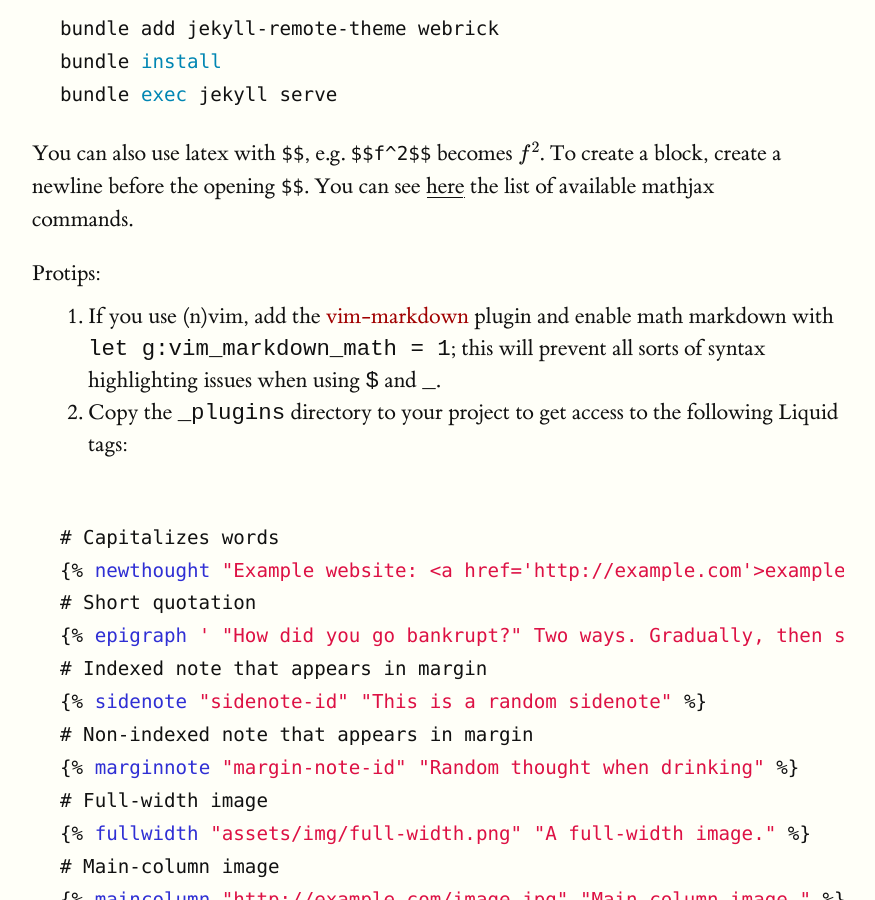
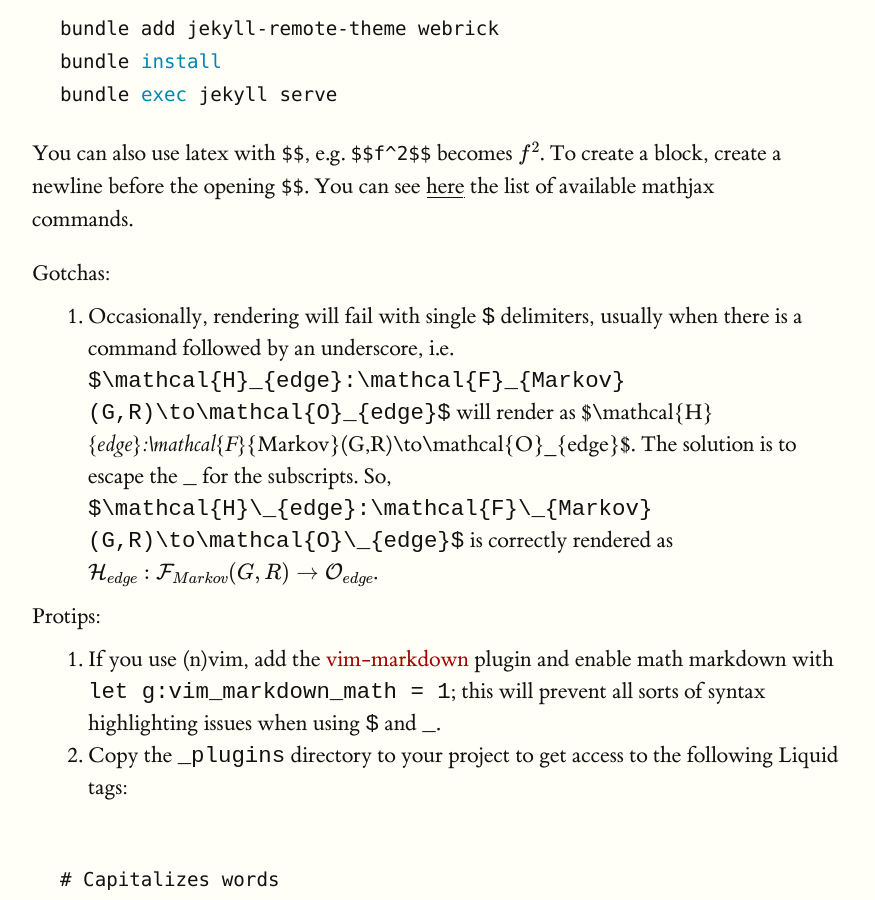
Before and after one commit to danjenson/et, a Jekyll site: the page docs/index.html, which Jekyll copies as it is, in a window 1280 px wide and 900 px high, scrolled down 756 px. Shown: the whole window, without its empty margins (128-1003 px from the left). Built offline with Jekyll 4.4.1, drawn with Linux system fonts in a browser that asks for light colours; some web fonts are replaced.

Commit message:
adding a gotcha to the readme

```diff
--- a/docs/feed.xml
+++ b/docs/feed.xml
@@ -1,4 +1,4 @@
-<?xml version="1.0" encoding="utf-8"?><feed xmlns="http://www.w3.org/2005/Atom" ><generator uri="https://jekyllrb.com/" version="4.2.2">Jekyll</generator><link href="https://danjenson.github.io/et/feed.xml" rel="self" type="application/atom+xml" /><link href="https://danjenson.github.io/et/" rel="alternate" type="text/html" /><updated>2022-09-23T13:43:13-07:00</updated><id>https://danjenson.github.io/et/feed.xml</id><title type="html">Edward Tufte Jekyll Theme</title><subtitle>This is a sample Edward Tufte Jekyll Theme.</subtitle><author><name>Daniel Jenson</name></author><entry><title type="html">Welcome to Jekyll!</title><link href="https://danjenson.github.io/et/jekyll/update/2022/09/13/Hello-World.html" rel="alternate" type="text/html" title="Welcome to Jekyll!" /><published>2022-09-13T15:50:54-07:00</published><updated>2022-09-13T15:50:54-07:00</updated><id>https://danjenson.github.io/et/jekyll/update/2022/09/13/Hello-World</id><content type="html" xml:base="https://danjenson.github.io/et/jekyll/update/2022/09/13/Hello-World.html"><![CDATA[<p>You’ll find this post in your <code class="language-plaintext highlighter-rouge">_posts</code> directory. Go ahead and edit it and re-build the site to see your changes. You can rebuild the site in many different ways, but the most common way is to run <code class="language-plaintext highlighter-rouge">jekyll serve</code>, which launches a web server and auto-regenerates your site when a file is updated.</p>
+<?xml version="1.0" encoding="utf-8"?><feed xmlns="http://www.w3.org/2005/Atom" ><generator uri="https://jekyllrb.com/" version="4.2.2">Jekyll</generator><link href="https://danjenson.github.io/et/feed.xml" rel="self" type="application/atom+xml" /><link href="https://danjenson.github.io/et/" rel="alternate" type="text/html" /><updated>2022-09-23T17:04:46-07:00</updated><id>https://danjenson.github.io/et/feed.xml</id><title type="html">Edward Tufte Jekyll Theme</title><subtitle>This is a sample Edward Tufte Jekyll Theme.</subtitle><author><name>Daniel Jenson</name></author><entry><title type="html">Welcome to Jekyll!</title><link href="https://danjenson.github.io/et/jekyll/update/2022/09/13/Hello-World.html" rel="alternate" type="text/html" title="Welcome to Jekyll!" /><published>2022-09-13T15:50:54-07:00</published><updated>2022-09-13T15:50:54-07:00</updated><id>https://danjenson.github.io/et/jekyll/update/2022/09/13/Hello-World</id><content type="html" xml:base="https://danjenson.github.io/et/jekyll/update/2022/09/13/Hello-World.html"><![CDATA[<p>You’ll find this post in your <code class="language-plaintext highlighter-rouge">_posts</code> directory. Go ahead and edit it and re-build the site to see your changes. You can rebuild the site in many different ways, but the most common way is to run <code class="language-plaintext highlighter-rouge">jekyll serve</code>, which launches a web server and auto-regenerates your site when a file is updated.</p>
 
 <p>Jekyll requires blog post files to be named according to the following format:</p>
 
--- a/docs/index.html
+++ b/docs/index.html
@@ -113,6 +113,20 @@
 <p>You can also use latex with <code class="language-plaintext highlighter-rouge">$$</code>, e.g. <code class="language-plaintext highlighter-rouge">$$f^2$$</code> becomes \(f^2\). To create a
 block, create a newline before the opening <code class="language-plaintext highlighter-rouge">$$</code>. You can see <a href="https://docs.mathjax.org/en/latest/input/tex/macros/index.html">here</a> the list of available mathjax commands.</p>
 
+<p>Gotchas:</p>
+
+<ol>
+  <li>Occasionally, rendering will fail with single <code class="language-plaintext highlighter-rouge">$</code> delimiters, usually when
+there is a command followed by an underscore, i.e.
+<code class="language-plaintext highlighter-rouge">$\mathcal{H}_{edge}:\mathcal{F}_{Markov}(G,R)\to\mathcal{O}_{edge}$</code> will
+render as
+$\mathcal{H}<em>{edge}:\mathcal{F}</em>{Markov}(G,R)\to\mathcal{O}_{edge}$. The
+solution is to escape the <code class="language-plaintext highlighter-rouge">_</code> for the subscripts. So,
+<code class="language-plaintext highlighter-rouge">$\mathcal{H}\_{edge}:\mathcal{F}\_{Markov}(G,R)\to\mathcal{O}\_{edge}$</code> is
+correctly rendered as
+$\mathcal{H}_{edge}:\mathcal{F}_{Markov}(G,R)\to\mathcal{O}_{edge}$.</li>
+</ol>
+
 <p>Protips:</p>
 
 <ol>
```
Also changed, not shown: index.md (+12 -0 lines).
